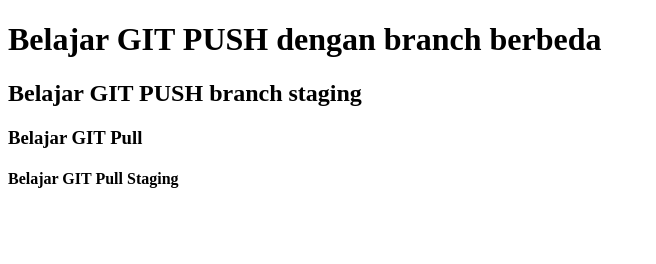
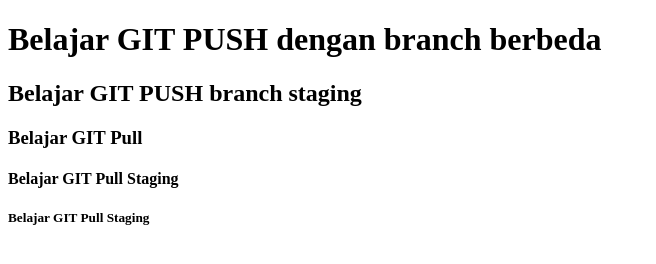
Before and after one commit to Arifdarmaji/belajar-niomic, a plain HTML site: page header.html in a window 1280 px wide. Shown: the whole page, without its empty margins (0-656 px from the left). Drawn offline with Linux system fonts and the light colour scheme.

Commit message:
Add Element h5

```diff
--- a/header.html
+++ b/header.html
@@ -11,6 +11,7 @@
   <h2>Belajar GIT PUSH branch staging</h2>
   <h3>Belajar GIT Pull</h3>
   <h4>Belajar GIT Pull Staging</h4>
+  <h5>Belajar GIT Pull Staging</h5>
 </body>
 
 </html>
```
